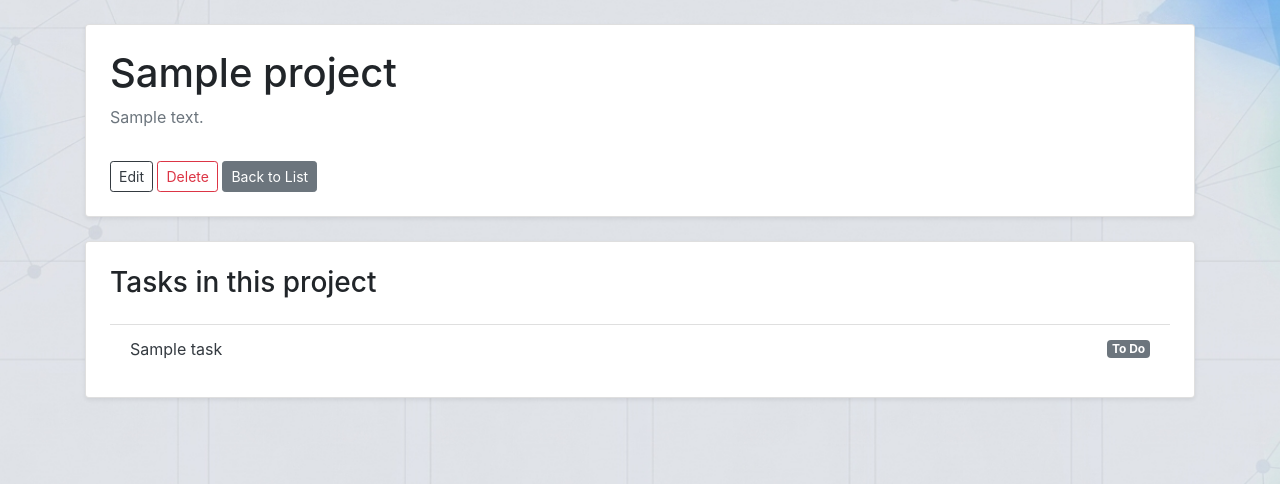
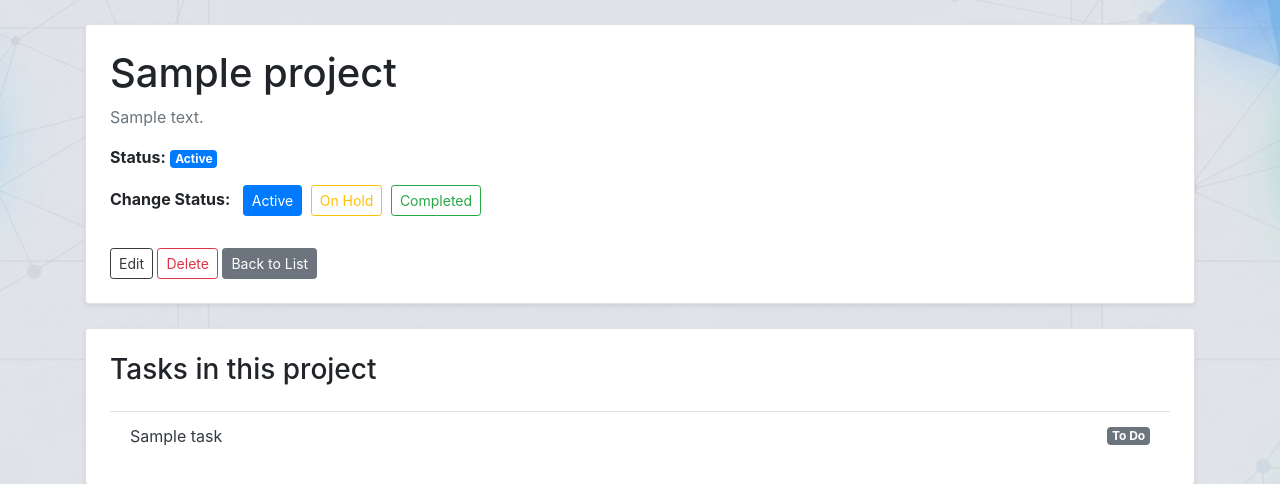
Before and after one commit to grimm60832-ops/django-task-tracker, a Django app: page /project/detail/1/ in a window 1280 px wide. Shown: the part 56-540 px from the top of the page. Run offline with Django 5.2, Linux system fonts and the light colour scheme; a user stored in the database is signed in; tables that the repository leaves empty hold one stand-in row (values such as "Sample post").

Commit message:
Add status field and management logic to Project model

```diff
--- a/catalog/models.py
+++ b/catalog/models.py
@@ -33,9 +33,19 @@ class Developer(AbstractUser):
 
 
 class Project(models.Model):
+    class StatusChoices(models.TextChoices):
+        ACTIVE = "active", "Active"
+        ON_HOLD = "on_hold", "On Hold"
+        COMPLETED = "completed", "Completed"
+
     name = models.CharField(max_length=100, unique=True)
     description = models.TextField(blank=True, null=True)
     author = models.ForeignKey(settings.AUTH_USER_MODEL , on_delete=models.CASCADE, related_name="projects")
+    status = models.CharField(
+        max_length=20,
+        choices=StatusChoices.choices,
+        default=StatusChoices.ACTIVE,
+    )
 
     class Meta:
         ordering = ["name"]
--- a/catalog/views.py
+++ b/catalog/views.py
@@ -109,6 +109,23 @@ class ProjectListView(LoginRequiredMixin, ListView):
 class ProjectDetailView(LoginRequiredMixin, DetailView):
     model = Project
     template_name = "catalog/project_detail.html"
+
+    def post(self, request, *args, **kwargs):
+        self.object = self.get_object()
+
+        new_status = request.POST.get("new_status")
+        if new_status in dict(Project.StatusChoices.choices):
+
+            if request.user != self.object.author and not request.user.is_staff:
+                messages.error(request, "You do not have permission to change this project's status.")
+                return redirect("catalog:project-detail", pk=self.object.pk)
+
+            self.object.status = new_status
+            self.object.save()
+            messages.success(request, "Project status successfully updated.")
+            return redirect("catalog:project-detail", pk=self.object.pk)
+
+        return redirect("catalog:project-detail", pk=self.object.pk)
 
 
 class DeveloperListView(LoginRequiredMixin, ListView):
--- a/templates/catalog/project_detail.html
+++ b/templates/catalog/project_detail.html
@@ -4,6 +4,39 @@
 <div class="card shadow-sm p-4 mb-4">
   <h1>{{ project.name }}</h1>
   <p class="text-muted">{{ project.description }}</p>
+
+  <p class="mb-3">
+    <strong>Status:</strong>
+    {% if project.status == 'completed' %}
+      <span class="badge badge-success">{{ project.get_status_display }}</span>
+    {% elif project.status == 'on_hold' %}
+      <span class="badge badge-warning">{{ project.get_status_display }}</span>
+    {% else %}
+      <span class="badge badge-primary">{{ project.get_status_display }}</span>
+    {% endif %}
+  </p>
+
+  <!-- Change Status Form (Only for author or staff) -->
+  {% if project.author == request.user or request.user.is_staff %}
+    <div class="mb-3">
+      <strong>Change Status:</strong>
+      <form method="post" class="d-inline-block ml-2">
+        {% csrf_token %}
+        <input type="hidden" name="new_status" value="active">
+        <button type="submit" class="btn btn-sm {% if project.status == 'active' %}btn-primary{% else %}btn-outline-primary{% endif %}">Active</button>
+      </form>
+      <form method="post" class="d-inline-block ml-1">
+        {% csrf_token %}
+        <input type="hidden" name="new_status" value="on_hold">
+        <button type="submit" class="btn btn-sm {% if project.status == 'on_hold' %}btn-warning{% else %}btn-outline-warning{% endif %}">On Hold</button>
+      </form>
+      <form method="post" class="d-inline-block ml-1">
+        {% csrf_token %}
+        <input type="hidden" name="new_status" value="completed">
+        <button type="submit" class="btn btn-sm {% if project.status == 'completed' %}btn-success{% else %}btn-outline-success{% endif %}">Completed</button>
+      </form>
+    </div>
+  {% endif %}
 
   <div class="mt-3">
     {% if project.author == request.user or request.user.is_staff %}
--- a/templates/catalog/project_list.html
+++ b/templates/catalog/project_list.html
@@ -18,7 +18,10 @@
 <ul class="list-group mb-4">
   {% for project in project_list %}
     <li class="list-group-item d-flex justify-content-between align-items-center">
-      <a href="{% url 'catalog:project-detail' project.pk %}">{{ project.name }}</a>
+      <div>
+        <a href="{% url 'catalog:project-detail' project.pk %}" class="font-weight-bold text-dark text-decoration-none mr-2">{{ project.name }}</a>
+        <span class="badge badge-secondary">{{ project.get_status_display }}</span>
+      </div>
       <div>
         {% if project.author == request.user or request.user.is_staff %}
           <a href="{% url 'catalog:project-update' project.pk %}" class="btn btn-sm btn-outline-secondary">Edit</a>
```
Also changed, not shown: catalog/migrations/0005_project_status.py (added).
